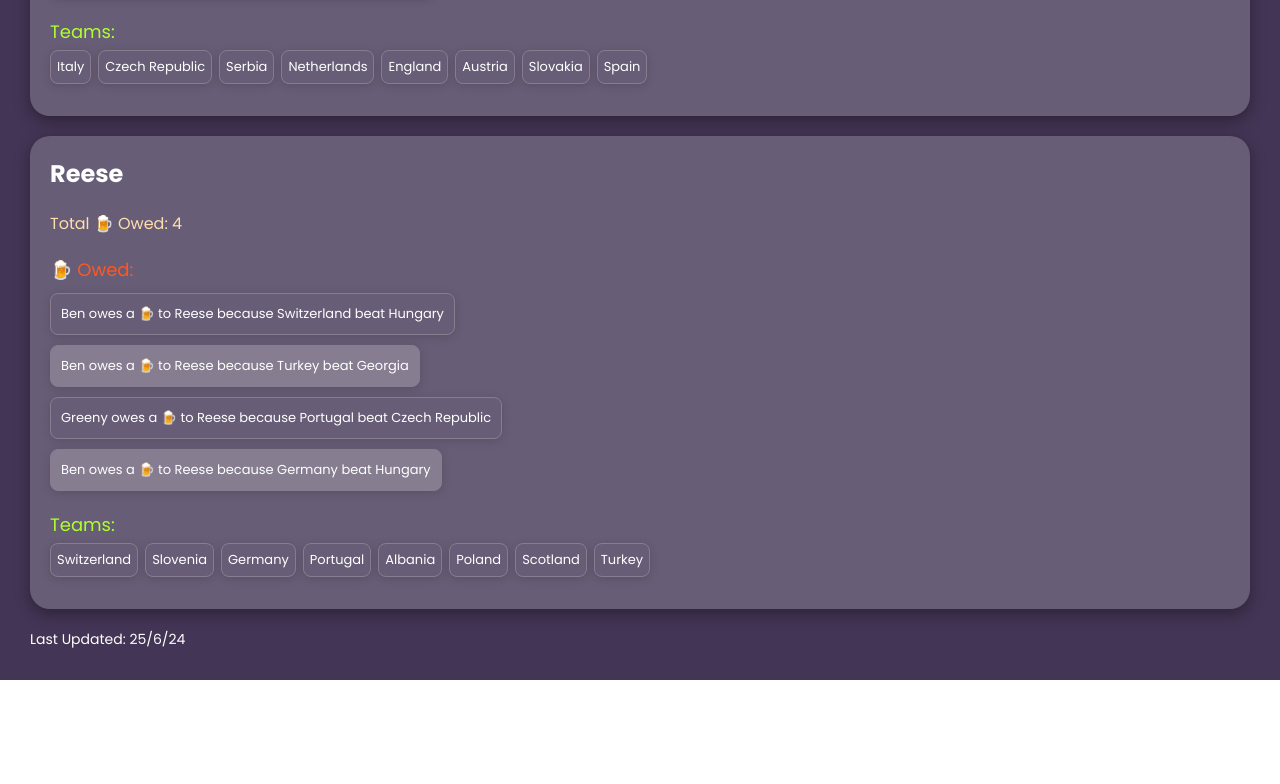
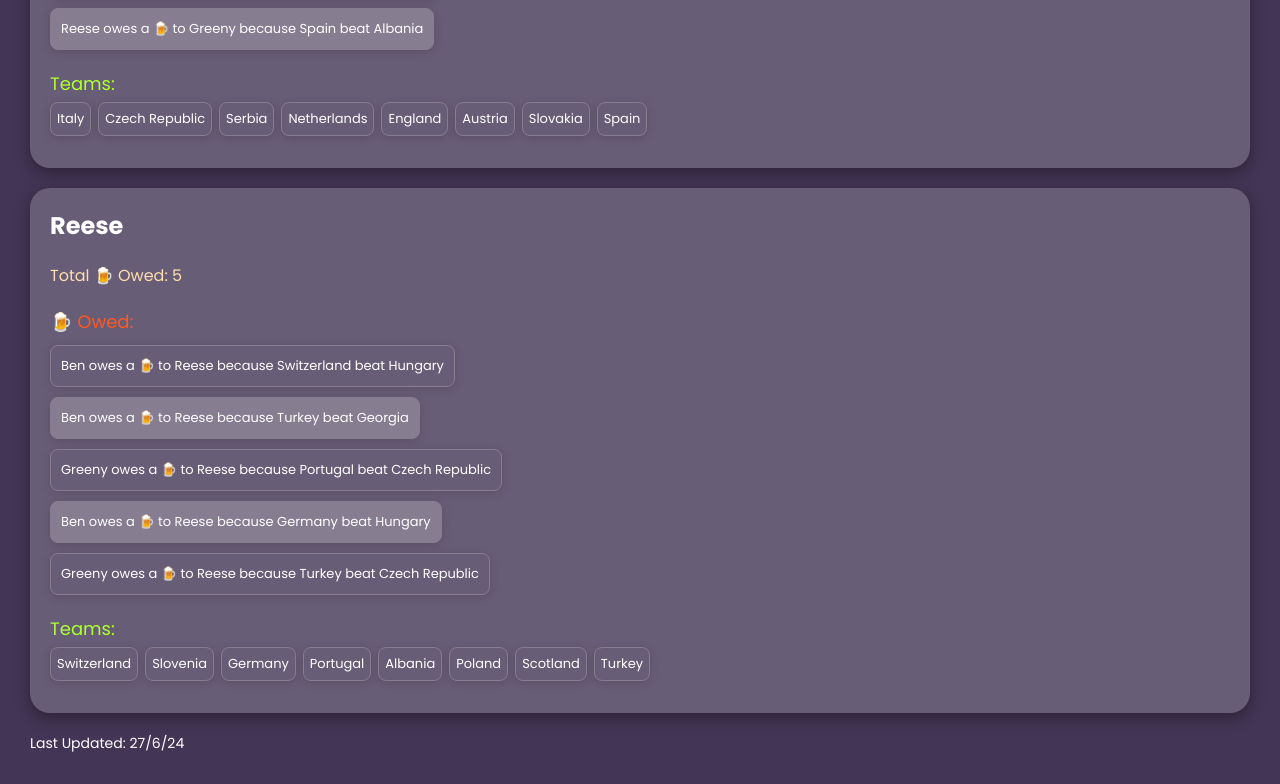
Before and after one commit to marcus-agrippa/euro-sweepstakes, a React (Create React App) app: page / in a window 1280 px wide. Shown: the part 1163-1947 px from the top of the page. Before the commit the page ends 1843 px from the top, so only its background shows below. Built offline with nearby package versions, Linux system fonts and the light colour scheme; the HTML template or start-up script is replaced by a standard one.

Commit message:
update results and fixtures

```diff
--- a/src/App.js
+++ b/src/App.js
@@ -87,7 +87,7 @@ const App = () => {
       {friends.map((friend, index) => (
         <Friend key={index} friend={friend} />
       ))}
-      <p className='last-updated'>Last Updated: 25/6/24</p>
+      <p className='last-updated'>Last Updated: 27/6/24</p>
     </div>
   );
 };
--- a/src/data/euro-fixtures.json
+++ b/src/data/euro-fixtures.json
@@ -17,5 +17,8 @@
   { "homeTeam": "Ukraine", "awayTeam": "Slovakia", "result": "home" },
   { "homeTeam": "Austria", "awayTeam": "Poland", "result": "home" },
   { "homeTeam": "Hungary", "awayTeam": "Scotland", "result": "home" },
-  { "homeTeam": "Spain", "awayTeam": "Albania", "result": "home" }
+  { "homeTeam": "Spain", "awayTeam": "Albania", "result": "home" },
+  { "homeTeam": "Austria", "awayTeam": "Netherlands", "result": "home" },
+  { "homeTeam": "Georgia", "awayTeam": "Portugal", "result": "home" },
+  { "homeTeam": "Turkey", "awayTeam": "Czech Republic", "result": "home" }
 ]
```
